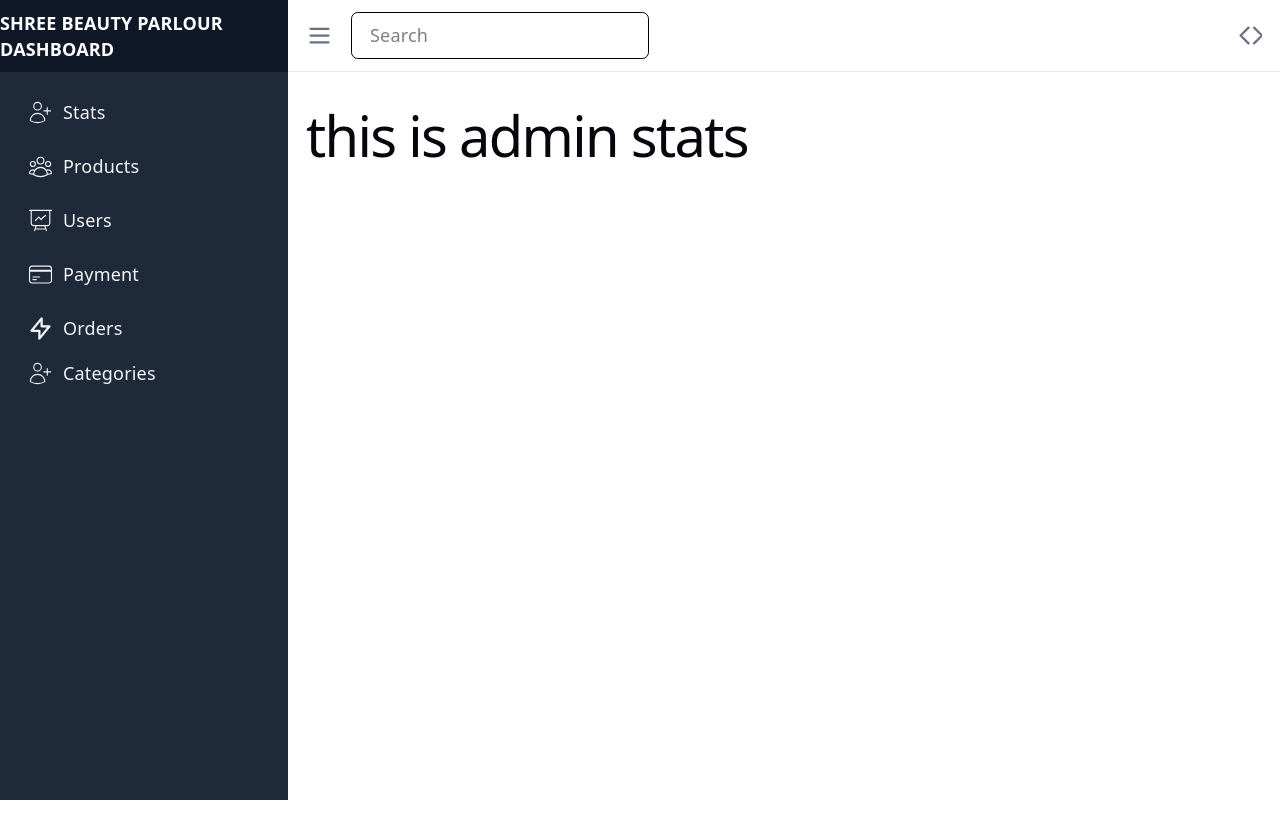
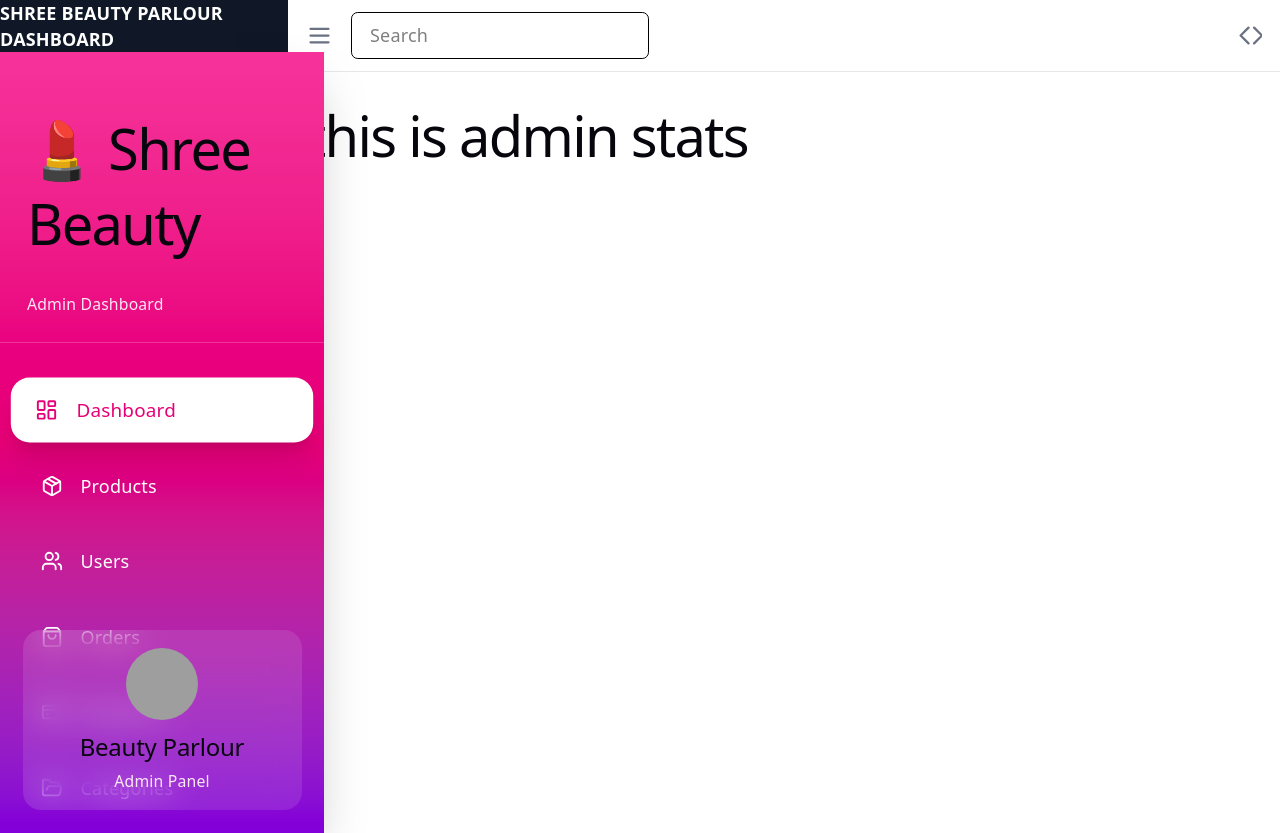
Before and after one commit to anishkumarshrees/mern-project-shree-beauty-parlour-frontend, a React (Vite) app: page /admin in a window 1280 px wide. Before the commit the page ends 800 px from the top, so only its background shows below. Built offline with nearby package versions, Linux system fonts and the light colour scheme; no server answers; grey boxes are pictures that could not be loaded.

Commit message:
admin forntend

```diff
--- a/package.json
+++ b/package.json
@@ -12,6 +12,7 @@
   "dependencies": {
     "@reduxjs/toolkit": "^2.12.0",
     "axios": "^1.18.1",
+    "lucide-react": "^1.24.0",
     "react": "^19.2.7",
     "react-dom": "^19.2.7",
     "react-redux": "^9.3.0",
--- a/src/pages/admin/components/sidebar/Sidebar.tsx
+++ b/src/pages/admin/components/sidebar/Sidebar.tsx
@@ -1,52 +1,156 @@
-import { Link } from "react-router-dom";
+import {
+  LayoutDashboard,
+  Package,
+  Users,
+  ShoppingBag,
+  CreditCard,
+  FolderOpen,
+  Menu,
+  X,
+} from "lucide-react";
+import { Link, useLocation } from "react-router-dom";
+import { useState } from "react";
 
+function Sidebar() {
+  const [open, setOpen] = useState(false);
+  const location = useLocation();
 
-function Sidebar(){
-    return(
-        <>
-         <div className="flex flex-col flex-1 overflow-y-auto">
-      <nav className="flex-1 px-2 py-4 bg-gray-800">
-        <Link to="/admin/"  className="flex items-center px-4 py-2 text-gray-100 hover:bg-gray-700">
-          <svg xmlns="http://www.w3.org/2000/svg" className="h-6 w-6 mr-2" fill="none" viewBox="0 0 24 24" stroke="currentColor">
-            <path strokeLinecap="round" strokeLinejoin="round" d="M18 7.5v3m0 0v3m0-3h3m-3 0h-3m-2.25-4.125a3.375 3.375 0 1 1-6.75 0 3.375 3.375 0 0 1 6.75 0ZM3 19.235v-.11a6.375 6.375 0 0 1 12.75 0v.109A12.318 12.318 0 0 1 9.374 21c-2.331 0-4.512-.645-6.374-1.766Z" />
-          </svg>
-          Stats
-        </Link>
+  const menus = [
+    {
+      name: "Dashboard",
+      path: "/admin",
+      icon: <LayoutDashboard size={22} />,
+    },
+    {
+      name: "Products",
+      path: "/admin/product",
+      icon: <Package size={22} />,
+    },
+    {
+      name: "Users",
+      path: "/admin/users",
+      icon: <Users size={22} />,
+    },
+    {
+      name: "Orders",
+      path: "/admin/orders",
+      icon: <ShoppingBag size={22} />,
+    },
+    {
+      name: "Payments",
+      path: "/admin/payments",
+      icon: <CreditCard size={22} />,
+    },
+    {
+      name: "Categories",
+      path: "/admin/categories",
+      icon: <FolderOpen size={22} />,
+    },
+  ];
 
-        <Link to="/admin/product"  className="flex items-center px-4 py-2 mt-2 text-gray-100 hover:bg-gray-700">
-          <svg xmlns="http://www.w3.org/2000/svg" className="h-6 w-6 mr-2" fill="none" viewBox="0 0 24 24" stroke="currentColor">
-            <path strokeLinecap="round" strokeLinejoin="round" d="M18 18.72a9.094 9.094 0 0 0 3.741-.479 3 3 0 0 0-4.682-2.72m.94 3.198.001.031c0 .225-.012.447-.037.666A11.944 11.944 0 0 1 12 21c-2.17 0-4.207-.576-5.963-1.584A6.062 6.062 0 0 1 6 18.719m12 0a5.971 5.971 0 0 0-.941-3.197m0 0A5.995 5.995 0 0 0 12 12.75a5.995 5.995 0 0 0-5.058 2.772m0 0a3 3 0 0 0-4.681 2.72 8.986 8.986 0 0 0 3.74.477m.94-3.197a5.971 5.971 0 0 0-.94 3.197M15 6.75a3 3 0 1 1-6 0 3 3 0 0 1 6 0Zm6 3a2.25 2.25 0 1 1-4.5 0 2.25 2.25 0 0 1 4.5 0Zm-13.5 0a2.25 2.25 0 1 1-4.5 0 2.25 2.25 0 0 1 4.5 0Z" />
-          </svg>
-          Products
-        </Link>
-        <Link to="/admin/users"  className="flex items-center px-4 py-2 mt-2 text-gray-100 hover:bg-gray-700">
-          <svg xmlns="http://www.w3.org/2000/svg" className="h-6 w-6 mr-2" fill="none" viewBox="0 0 24 24" stroke="currentColor">
-            <path strokeLinecap="round" strokeLinejoin="round" d="M3.75 3v11.25A2.25 2.25 0 0 0 6 16.5h2.25M3.75 3h-1.5m1.5 0h16.5m0 0h1.5m-1.5 0v11.25A2.25 2.25 0 0 1 18 16.5h-2.25m-7.5 0h7.5m-7.5 0-1 3m8.5-3 1 3m0 0 .5 1.5m-.5-1.5h-9.5m0 0-.5 1.5m.75-9 3-3 2.148 2.148A12.061 12.061 0 0 1 16.5 7.605" />
-          </svg>
-          Users
-        </Link>
-        <Link to="/admin/payments"className="flex items-center px-4 py-2 mt-2 text-gray-100 hover:bg-gray-700">
-          <svg xmlns="http://www.w3.org/2000/svg" className="h-6 w-6 mr-2" fill="none" viewBox="0 0 24 24" stroke="currentColor">
-            <path strokeLinecap="round" strokeLinejoin="round" d="M2.25 8.25h19.5M2.25 9h19.5m-16.5 5.25h6m-6 2.25h3m-3.75 3h15a2.25 2.25 0 0 0 2.25-2.25V6.75A2.25 2.25 0 0 0 19.5 4.5h-15a2.25 2.25 0 0 0-2.25 2.25v10.5A2.25 2.25 0 0 0 4.5 19.5Z" />
-          </svg>
-          Payment
-        </Link>
-        <Link to='/admin/orders' className="flex items-center px-4 py-2 mt-2 text-gray-100 hover:bg-gray-700">
-          <svg xmlns="http://www.w3.org/2000/svg" className="h-6 w-6 mr-2" fill="none" viewBox="0 0 24 24" stroke="currentColor">
-            <path strokeLinecap="round" strokeLinejoin="round" strokeWidth={2} d="M13 10V3L4 14h7v7l9-11h-7z" />
-          </svg>
-          Orders
-        </Link>
-        <Link to="/admin/categories"  className="flex items-center px-4 py-2 text-gray-100 hover:bg-gray-700">
-          <svg xmlns="http://www.w3.org/2000/svg" className="h-6 w-6 mr-2" fill="none" viewBox="0 0 24 24" stroke="currentColor">
-            <path strokeLinecap="round" strokeLinejoin="round" d="M18 7.5v3m0 0v3m0-3h3m-3 0h-3m-2.25-4.125a3.375 3.375 0 1 1-6.75 0 3.375 3.375 0 0 1 6.75 0ZM3 19.235v-.11a6.375 6.375 0 0 1 12.75 0v.109A12.318 12.318 0 0 1 9.374 21c-2.331 0-4.512-.645-6.374-1.766Z" />
-          </svg>
-          Categories
-        </Link>
-      </nav>
-    </div>
-        </>
-    )
+  return (
+    <>
+      {/* Mobile Button */}
+      <button
+        onClick={() => setOpen(true)}
+        className="fixed top-5 left-5 z-50 md:hidden bg-pink-600 p-2 rounded-xl text-white shadow-xl"
+      >
+        <Menu />
+      </button>
+
+      {/* Overlay */}
+      {open && (
+        <div
+          className="fixed inset-0 bg-black/50 z-40 md:hidden"
+          onClick={() => setOpen(false)}
+        />
+      )}
+
+      {/* Sidebar */}
+      <aside
+        className={`
+        fixed md:static top-0 left-0
+        h-screen
+        w-72
+        bg-gradient-to-b
+        from-pink-500
+        via-pink-600
+        to-purple-700
+        text-white
+        shadow-2xl
+        z-50
+        transform
+        transition-all
+        duration-300
+        ${
+          open ? "translate-x-0" : "-translate-x-full"
+        }
+        md:translate-x-0
+      `}
+      >
+        <div className="flex justify-between items-center p-6 border-b border-pink-300/30">
+          <div>
+            <h1 className="text-2xl font-bold">
+              💄 Shree Beauty
+            </h1>
+
+            <p className="text-pink-100 text-sm">
+              Admin Dashboard
+            </p>
+          </div>
+
+          <button
+            onClick={() => setOpen(false)}
+            className="md:hidden"
+          >
+            <X />
+          </button>
+        </div>
+
+        <nav className="mt-8 px-4">
+
+          {menus.map((menu) => (
+            <Link
+              key={menu.path}
+              to={menu.path}
+              onClick={() => setOpen(false)}
+              className={`flex items-center gap-4 px-5 py-4 rounded-2xl mb-3 transition-all duration-300
+
+              ${
+                location.pathname === menu.path
+                  ? "bg-white text-pink-600 shadow-xl scale-105"
+                  : "hover:bg-white/20 hover:translate-x-2"
+              }`}
+            >
+              {menu.icon}
+
+              <span className="font-medium">
+                {menu.name}
+              </span>
+            </Link>
+          ))}
+
+        </nav>
+
+        <div className="absolute bottom-5 w-full px-5">
+          <div className="bg-white/10 backdrop-blur-lg rounded-2xl p-4 text-center">
+            <img
+              src="https://cdn-icons-png.flaticon.com/512/2922/2922510.png"
+              className="w-16 h-16 rounded-full mx-auto mb-3"
+            />
+
+            <h2 className="font-semibold">
+              Beauty Parlour
+            </h2>
+
+            <p className="text-sm text-pink-100">
+              Admin Panel
+            </p>
+          </div>
+        </div>
+      </aside>
+    </>
+  );
 }
 
 export default Sidebar
```
Also changed, not shown: 1 other file (tests, documents, lock files or other folders).
